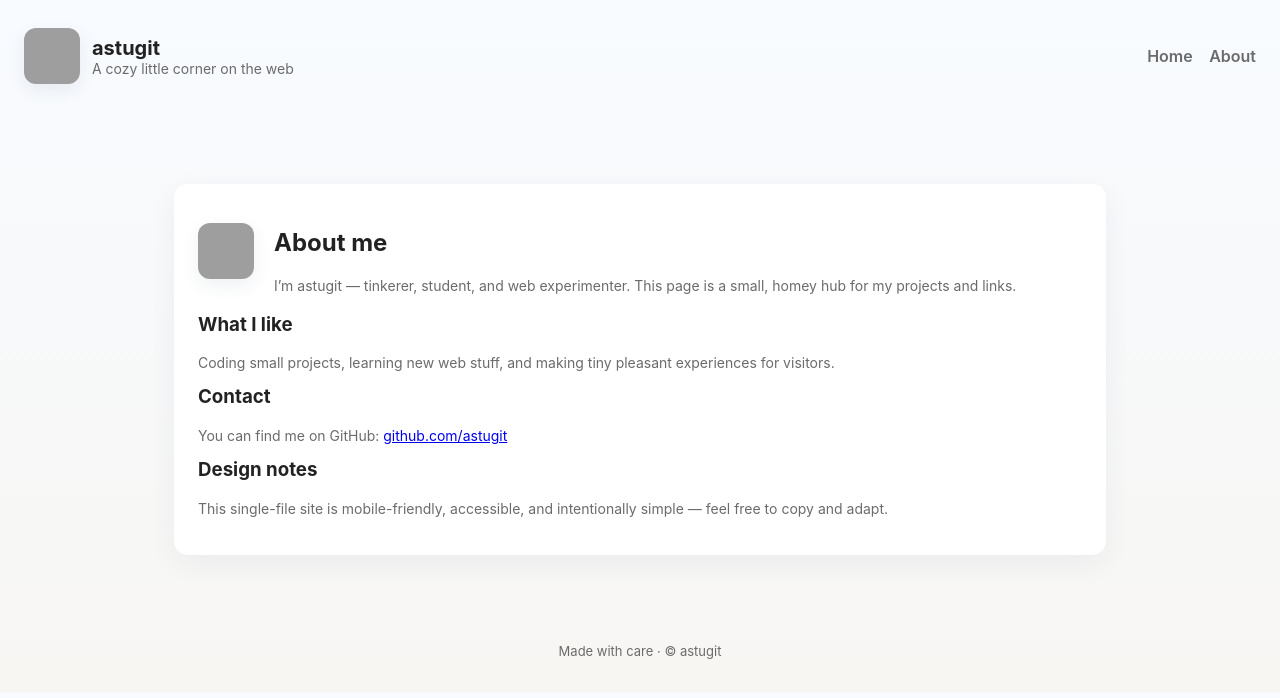
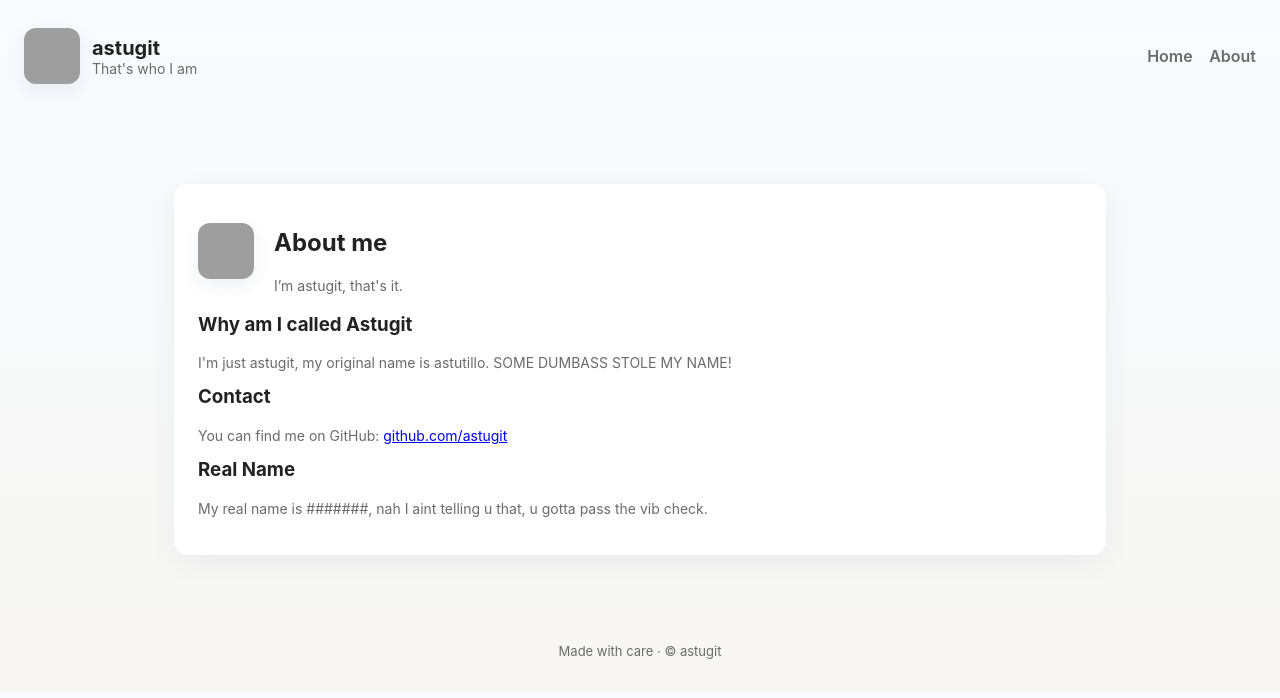
Before and after one commit to astugit/astugit.github.io, a plain HTML site: page index.html in a window 1280 px wide. Both pictures are taken after a click on the link "About". Drawn offline with Linux system fonts and the light colour scheme; grey boxes are pictures that could not be loaded.

Commit message:
Update personal information and remove meta descriptions

```diff
--- a/index.html
+++ b/index.html
@@ -48,7 +48,7 @@
       <div class="logo"><img src="https://github.com/astugit.png" alt="avatar"></div>
       <div>
         <h1>astugit</h1>
-        <div class="meta">A cozy little corner on the web</div>
+        <div class="meta">That's who I am</div>
       </div>
     </div>
     <nav>
@@ -83,15 +83,9 @@
 
       </div>
 
-      <aside class="right-card card">
-        <div style="display:flex;align-items:center;gap:12px">
-          <div style="font-size:20px;font-weight:800">Hi 👋</div>
-          <div class="meta">Thanks for stopping by — hope you find something fun!</div>
-        </div>
 
-        <div style="margin-top:12px">
-          <div class="pill">Homey • Friendly</div>
-        </div>
+
+
 
         <div style="margin-top:16px;color:var(--muted);font-size:14px">
           Quick links
@@ -110,19 +104,19 @@
         <div class="logo"><img src="https://github.com/astugit.png" alt="avatar"></div>
         <div>
           <h2>About me</h2>
-          <div class="meta">I’m astugit — tinkerer, student, and web experimenter. This page is a small, homey hub for my projects and links.</div>
+          <div class="meta">I’m astugit, that's it.</div>
         </div>
       </div>
 
       <div style="margin-top:18px">
-        <h3>What I like</h3>
-        <p class="meta">Coding small projects, learning new web stuff, and making tiny pleasant experiences for visitors.</p>
+        <h3>Why am I called Astugit</h3>
+        <p class="meta">I'm just astugit, my original name is astutillo. SOME DUMBASS STOLE MY NAME!</p>
 
         <h3 style="margin-top:12px">Contact</h3>
         <p class="meta">You can find me on GitHub: <a href="https://github.com/astugit">github.com/astugit</a></p>
 
-        <h3 style="margin-top:12px">Design notes</h3>
-        <p class="meta">This single-file site is mobile-friendly, accessible, and intentionally simple — feel free to copy and adapt.</p>
+        <h3 style="margin-top:12px">Real Name</h3>
+        <p class="meta">My real name is #######, nah I aint telling u that, u gotta pass the vib check.</p>
       </div>
     </section>
 
```
